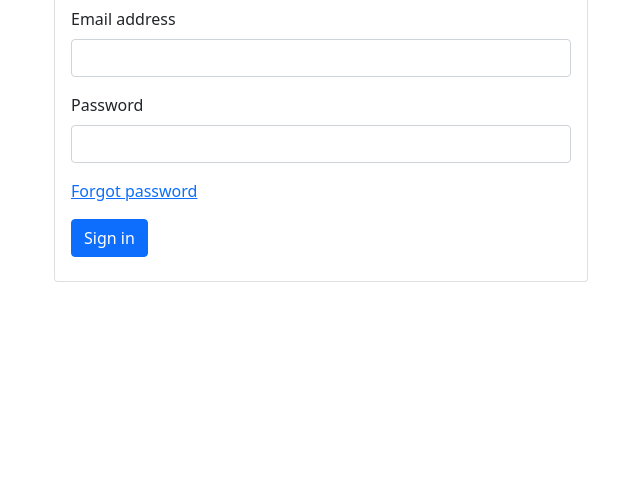
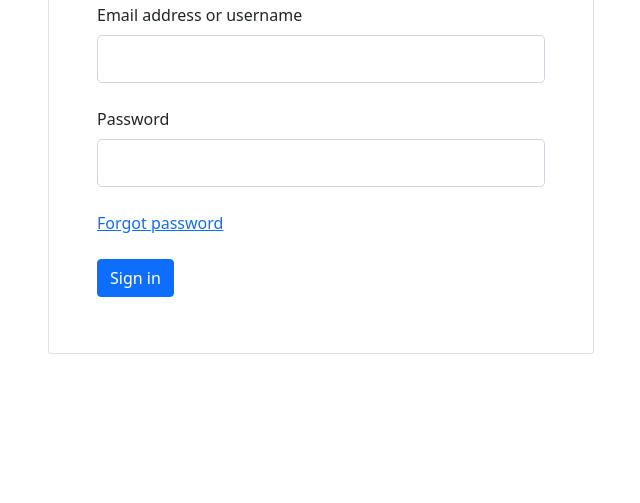
Before and after one commit to tolikbairov/waites-loginpage, a plain HTML site: page index.html in a window 1280 px wide. Shown: the part 297-800 px from the top of the page, without its empty margins (319-959 px from the left). Drawn offline with nearby package versions, Linux system fonts and the light colour scheme.

Commit message:
add username to email field

```diff
--- a/index.html
+++ b/index.html
@@ -15,49 +15,21 @@
     <title>Document</title>
   </head>
   <body>
-    <div class="container">
+    <div class="container h-100">
+      <div class="row d-flex flex-column justify-content-center align-items-center h-100">
+        <div class="col-12 col-md-9 col-lg-7 col-xl-6">
           <div class="card mt-3">
-        <div class="card-header">
-          <h3>Sign In</h3>
-        </div>
-        <div class="card-body">
-          <div class="card-title">
-            <!-- <form>
-                  <div class="form-group">
-                    <label for="exampleInputEmail1">Email address</label>
-                    <input
-                      type="email"
-                      class="form-control"
-                      id="exampleInputEmail1"
-                      aria-describedby="emailHelp"
-                      placeholder="Enter email"
-                    />
-                    <small id="emailHelp" class="form-text text-muted"
-                      >We'll never share your email with anyone else.</small
-                    >
-                  </div>
-                  <div class="form-group mt-2">
-                    <label for="exampleInputPassword1">Password</label>
-                    <input
-                      type="password"
-                      class="form-control"
-                      id="exampleInputPassword1"
-                      placeholder="Password"
-                    />
-                  </div>
-
-                  <button type="submit" class="btn btn-success mt-2">
-                    Submit
-                  </button>
-                </form> -->
+            <div class="card-body p-5">
+            <h2 class="text-uppercase mb-5">Sign in</h2>
+            <div class="card-title" style="border-radius: 15px">
               <form>
-              <div class="mb-3">
+                <div class="form-outline mb-4">
                   <label for="exampleInputEmail1" class="form-label"
-                  >Email address</label
+                    >Email address or username</label
                   >
                   <input
-                  type="email"
-                  class="form-control"
+                    type="text"
+                    class="form-control form-control-lg"
                     id="exampleInputEmail1"
                     aria-describedby="emailHelp"
                   />
@@ -66,20 +38,20 @@
                     Please enter a message in the textarea.
                   </div>
                 </div>
-              <div class="mb-3">
+                <div class="form-outline mb-4">
                   <label for="exampleInputPassword1" class="form-label"
                     >Password</label
                   >
                   <input
                     type="password"
-                  class="form-control"
+                    class="form-control form-control-lg"
                     id="exampleInputPassword1"
                   />
                   <div class="invalid-feedback password_invalid-feedback">
                     Please enter a message in the textarea.
                   </div>
                 </div>
-              <div class="mb-3">
+                <div class="form-outline mb-4">
                   <a href="./forgot_password.html">Forgot password</a>
                 </div>
 
@@ -91,6 +63,7 @@
           </div>
         </div>
       </div>
+    </div>
     <script type="module" src="./index.js"></script>
   </body>
 </html>
--- a/styles.css
+++ b/styles.css
@@ -27,6 +27,8 @@ dd {
 }
 
 body {
+  display: flex;
+  align-items: center;
   min-height: 100vh;
   scroll-behavior: smooth;
   text-rendering: optimizeSpeed;
@@ -53,16 +55,14 @@ textarea,
 select {
   font: inherit;
 }
-form {
-  width: 500px;
-}
-.container {
+
+/* .container {
   height: 100vh;
   flex-direction: column;
   display: flex;
   align-items: center;
   justify-content: center;
-}
+} */
 .btn:focus {
   outline: none;
   box-shadow: none;
--- a/validateMethods.js
+++ b/validateMethods.js
@@ -1,8 +1,9 @@
 export function validateEmail(inputText) {
-  var mailformat = /^\w+([\.-]?\w+)*@\w+([\.-]?\w+)*(\.\w{2,3})+$/;
+  var mailformat =
+    /^(?=[a-z0-9.]{3,20}$)[a-z0-9]+\.?[a-z0-9]+$|^.*@\w+\.[\w.]+$/i;
   let errormsg = "";
   if (!inputText.trim()) {
-    errormsg = "please enter a email";
+    errormsg = "please enter a email or username";
   } else if (!inputText.match(mailformat)) {
     errormsg = "please enter a valid email";
   }
```
Also changed, not shown: forgot_password.html (+12 -10 lines). Lines whose indentation alone changed are shown as unchanged.
